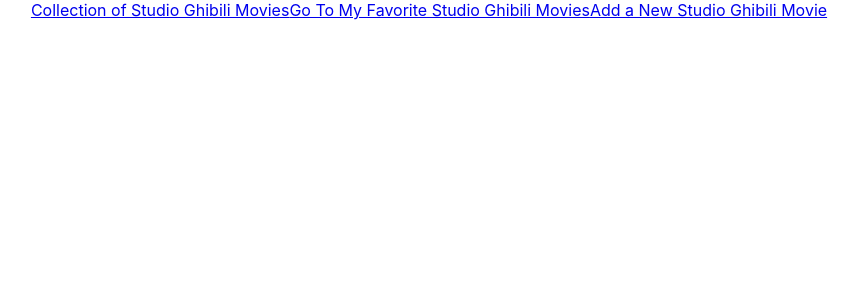
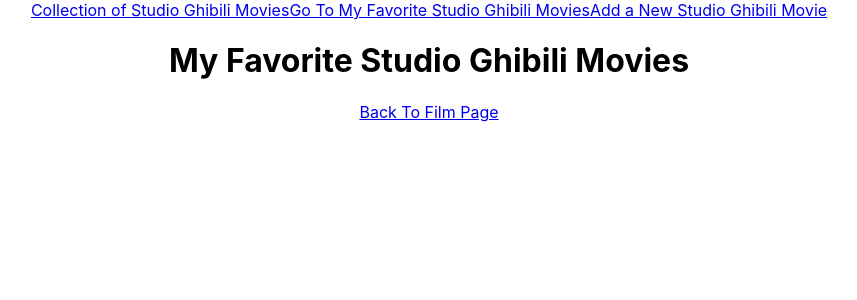
Before and after one commit to alibones2000/project-2, a React (Create React App) app: page /favpage in a window 1280 px wide. Shown: the top 300 px of the page, without its empty margins (211-1068 px from the left). Built offline with nearby package versions, Linux system fonts and the light colour scheme; data requests are answered from the project's data file.

Commit message:
Added FavCard component and changed fav to FavPage

```diff
--- a/db.json
+++ b/db.json
@@ -25,14 +25,11 @@
       "species": [
         "https://ghibliapi.herokuapp.com/species/af3910a6-429f-4c74-9ad5-dfe1c4aa04f2"
       ],
-      "locations": [
-        "https://ghibliapi.herokuapp.com/locations/"
-      ],
+      "locations": ["https://ghibliapi.herokuapp.com/locations/"],
       "vehicles": [
         "https://ghibliapi.herokuapp.com/vehicles/4e09b023-f650-4747-9ab9-eacf14540cfb"
       ],
-      "url": "https://ghibliapi.herokuapp.com/films/2baf70d1-42bb-4437-b551-e5fed5a87abe",
-      "favorite": true
+      "url": "https://ghibliapi.herokuapp.com/films/2baf70d1-42bb-4437-b551-e5fed5a87abe"
     },
     {
       "id": 2,
@@ -47,20 +44,13 @@
       "release_date": "1988",
       "running_time": "89",
       "rt_score": "97",
-      "people": [
-        "https://ghibliapi.herokuapp.com/people/"
-      ],
+      "people": ["https://ghibliapi.herokuapp.com/people/"],
       "species": [
         "https://ghibliapi.herokuapp.com/species/af3910a6-429f-4c74-9ad5-dfe1c4aa04f2"
       ],
-      "locations": [
-        "https://ghibliapi.herokuapp.com/locations/"
-      ],
-      "vehicles": [
-        "https://ghibliapi.herokuapp.com/vehicles/"
-      ],
-      "url": "https://ghibliapi.herokuapp.com/films/12cfb892-aac0-4c5b-94af-521852e46d6a",
-      "favorite": true
+      "locations": ["https://ghibliapi.herokuapp.com/locations/"],
+      "vehicles": ["https://ghibliapi.herokuapp.com/vehicles/"],
+      "url": "https://ghibliapi.herokuapp.com/films/12cfb892-aac0-4c5b-94af-521852e46d6a"
     },
     {
       "id": 3,
@@ -92,12 +82,8 @@
         "https://ghibliapi.herokuapp.com/species/603428ba-8a86-4b0b-a9f1-65df6abef3d3",
         "https://ghibliapi.herokuapp.com/species/74b7f547-1577-4430-806c-c358c8b6bcf5"
       ],
-      "locations": [
-        "https://ghibliapi.herokuapp.com/locations/"
-      ],
-      "vehicles": [
-        "https://ghibliapi.herokuapp.com/vehicles/"
-      ],
+      "locations": ["https://ghibliapi.herokuapp.com/locations/"],
+      "vehicles": ["https://ghibliapi.herokuapp.com/vehicles/"],
       "url": "https://ghibliapi.herokuapp.com/films/58611129-2dbc-4a81-a72f-77ddfc1b1b49"
     },
     {
@@ -125,12 +111,8 @@
         "https://ghibliapi.herokuapp.com/species/af3910a6-429f-4c74-9ad5-dfe1c4aa04f2",
         "https://ghibliapi.herokuapp.com/species/603428ba-8a86-4b0b-a9f1-65df6abef3d3"
       ],
-      "locations": [
-        "https://ghibliapi.herokuapp.com/locations/"
-      ],
-      "vehicles": [
-        "https://ghibliapi.herokuapp.com/vehicles/"
-      ],
+      "locations": ["https://ghibliapi.herokuapp.com/locations/"],
+      "vehicles": ["https://ghibliapi.herokuapp.com/vehicles/"],
       "url": "https://ghibliapi.herokuapp.com/films/ea660b10-85c4-4ae3-8a5f-41cea3648e3e"
     },
     {
@@ -305,12 +287,6 @@
         "https://ghibliapi.herokuapp.com/vehicles/"
       ],
       "url": "https://ghibliapi.herokuapp.com/films/45204234-adfd-45cb-a505-a8e7a676b114"
-    },
-    {
-      "title": "Harry",
-      "image": "https://image.tmdb.org/t/p/w600_and_h900_bestv2/npOnzAbLh6VOIu3naU5QaEcTepo.jpg",
-      "date": "2007",
-      "id": 11
     }
   ]
 }
--- a/src/App.js
+++ b/src/App.js
@@ -3,8 +3,9 @@
 import Form from './Form'
 import MovieContainer from './MovieContainer'
 import Nav from './Nav'
-import Fav from './Fav'
+import FavPage from './FavPage'
 import {Routes, Route} from "react-router-dom"
+
 
 function App() {
   const [films, setFilms] = useState([])
@@ -37,6 +38,10 @@
   .then(res => res.json())
   .then(data => setFilms([...films, data]))
 }
+function deleteTitle(deletedItem) {
+  const updateDeletedFilms = films.filter(film => film.id !== deletedItem.id);
+  setFilms(updateDeletedFilms)
+}
 function updateFavFilm(updatedFilm) {
   const updatedFilms = films.map(film => {
     if (film.id === updatedFilm.id) {
@@ -44,23 +49,21 @@
     } else return film
   })
   setFilms(updatedFilms)
-  const favFilm = updatedFilms.filter(film => {
-    if (film.favorite === true) {
-      return film
-    }
-    const eachFavFilm = favFilm.map(film => {
-      <Fav />
-    })
-  })
 }
+const favFilms = films.filter(film => {
+  if (film.favorite === true) {
+    return film
+  }
+})
+
 
   return (
     <div className="App">
        <Nav />
       <Routes>
-        <Route path="/" element={<MovieContainer filterAllFilms={filterAllFilms} updateFavFilm={updateFavFilm} searchFilms={searchFilms} handleSearch={handleSearch}/>}/>
+        <Route path="/" element={<MovieContainer filterAllFilms={filterAllFilms} updateFavFilm={updateFavFilm} searchFilms={searchFilms} handleSearch={handleSearch} deleteTitle={deleteTitle}/>}/>
         <Route path="form" element={<Form handleAddFilm={handleAddFilm}/>}/>
-        <Route path="fav" element={<Fav />}/>
+        <Route path="favpage" element={<FavPage favFilms={favFilms}/>}/>
      </Routes>
     </div>
   );
--- a/src/Fav.js
+++ /dev/null
@@ -1,15 +0,0 @@
-import React from 'react'
-import {Link} from 'react-router-dom';
-
- function Fav() {
-
-  return (
-    <div id="fav">
-      <h1>My Favorite Studio Ghibili Movies</h1>
-      <Link to='/' >
-        Back To Film Page
-      </Link>
-    </div>
-  )
-}
-export default Fav;
--- /dev/null
+++ b/src/FavCard.js
@@ -0,0 +1,24 @@
+import {useState} from 'react'
+
+function FavCard({favFilm}) {
+    const [originalTitle, setOriginalTitle] = useState (true)
+    const {title, original_title, original_title_romanised, image, description, director, release_date} = favFilm
+
+    function handleFavTitle () {
+        setOriginalTitle((originalTitle) => !originalTitle)
+    }
+  return (
+    <div>
+    <div >
+        <img onClick={handleFavTitle} src={image} alt={title}/>
+        </div>
+        <div >
+          <h1>{title}</h1>
+          <h2>{originalTitle ? original_title : original_title_romanised}</h2>
+          <p>{description}</p>
+          <p>{director}</p>
+          <p>{release_date} </p>
+        </div>
+    </div>
+  );
+}export default FavCard;
--- /dev/null
+++ b/src/FavPage.js
@@ -0,0 +1,23 @@
+import React from 'react'
+import {Link} from 'react-router-dom';
+import FavCard from "./FavCard"
+
+
+ function FavPage({favFilms}) {
+  const eachFavFilm = favFilms.map(favFilm => {
+    return <FavCard key={favFilm.id} favFilm={favFilm}/>
+  })
+
+  return (
+    <div id="fav">
+      <div>
+      <h1>My Favorite Studio Ghibili Movies</h1>
+      <Link to='/' >
+        Back To Film Page
+      </Link>
+      {eachFavFilm}
+    </div>
+   </div>
+  )
+}
+export default FavPage;
--- a/src/Form.js
+++ b/src/Form.js
@@ -1,4 +1,5 @@
 import React, {useState} from 'react'
+import {Link} from "react-router-dom"
 
  function Form({handleAddFilm}) {
 const [newTitle, setNewTitle] = useState('')
@@ -19,6 +20,9 @@
 return (
   <div className="new-movie-form">
     <h2>New Movie</h2>
+    <Link to='/' >
+        Back To Film Page
+      </Link>
     <form onSubmit={handleSubmit}>
       <input type="text" name="name" placeholder="Movie name" onChange={(e)=> setNewTitle(e.target.value)} value={newTitle}/>
       <input type="text" name="image" placeholder="Image URL" onChange={(e)=> setNewImage(e.target.value)} value={newImage}/>
--- a/src/MovieCard.js
+++ b/src/MovieCard.js
@@ -1,9 +1,9 @@
 import React, {useState} from 'react'
 
-function MovieCard({film, updateFavFilm}) {
+function MovieCard({film, updateFavFilm, deleteTitle}) {
 const [originalTitle, setOriginalTitle] = useState (true)
-const {id, title, original_title, original_title_romanised, image, description, director, release_date} = film
-const [favorite, setFavorite] = useState(false)
+const {id, title, original_title, original_title_romanised, image, description, director, release_date, favorite} = film
+
 
 
 function handleClick () {
@@ -11,7 +11,7 @@
 }
 
 function handleFavClick(){
-  setFavorite((favorite) => !favorite)
+
   fetch(`http://localhost:3000/films/${id}`, {
     method: 'PATCH',
     headers: {
@@ -21,6 +21,14 @@
   })
   .then(response => response.json())
   .then(data => updateFavFilm(data))
+}
+
+function handleDelete() {
+  fetch(`http://localhost:3000/films/${id}`, {
+    method: 'DELETE',
+  })
+  .then(response => response.json())
+  .then(data => deleteTitle(data))
 }
   return (
 
@@ -36,7 +44,9 @@
       <button  onClick={handleFavClick} id="add-to-fav">
         Add to Favorites{favorite ? "💓" : "🤍"}
       </button>
-
+      <button  onClick={handleDelete} id="delete-title">
+        Delete Film 🗑️
+      </button>
       </div>
   );
 }
--- a/src/MovieContainer.js
+++ b/src/MovieContainer.js
@@ -3,10 +3,10 @@
 import Search from './Search'
 
 
-function MovieContainer({filterAllFilms, updateFavFilm, searchFilms, handleSearch}) {
+function MovieContainer({filterAllFilms, updateFavFilm, searchFilms, handleSearch, deleteTitle}) {
 
 const eachFilm = filterAllFilms.map(film => {
-return < MovieCard key={film.id} film={film} updateFavFilm={updateFavFilm}/>
+return < MovieCard key={film.id} film={film} updateFavFilm={updateFavFilm} deleteTitle={deleteTitle}/>
 })
 
   return (
--- a/src/Nav.js
+++ b/src/Nav.js
@@ -7,7 +7,7 @@
       <Link to='/' >
       Collection of Studio Ghibili Movies
       </Link>
-    <Link to='/fav' >
+    <Link to='/favpage' >
        Go To My Favorite Studio Ghibili Movies
       </Link>
       <Link to='/form' >
```
